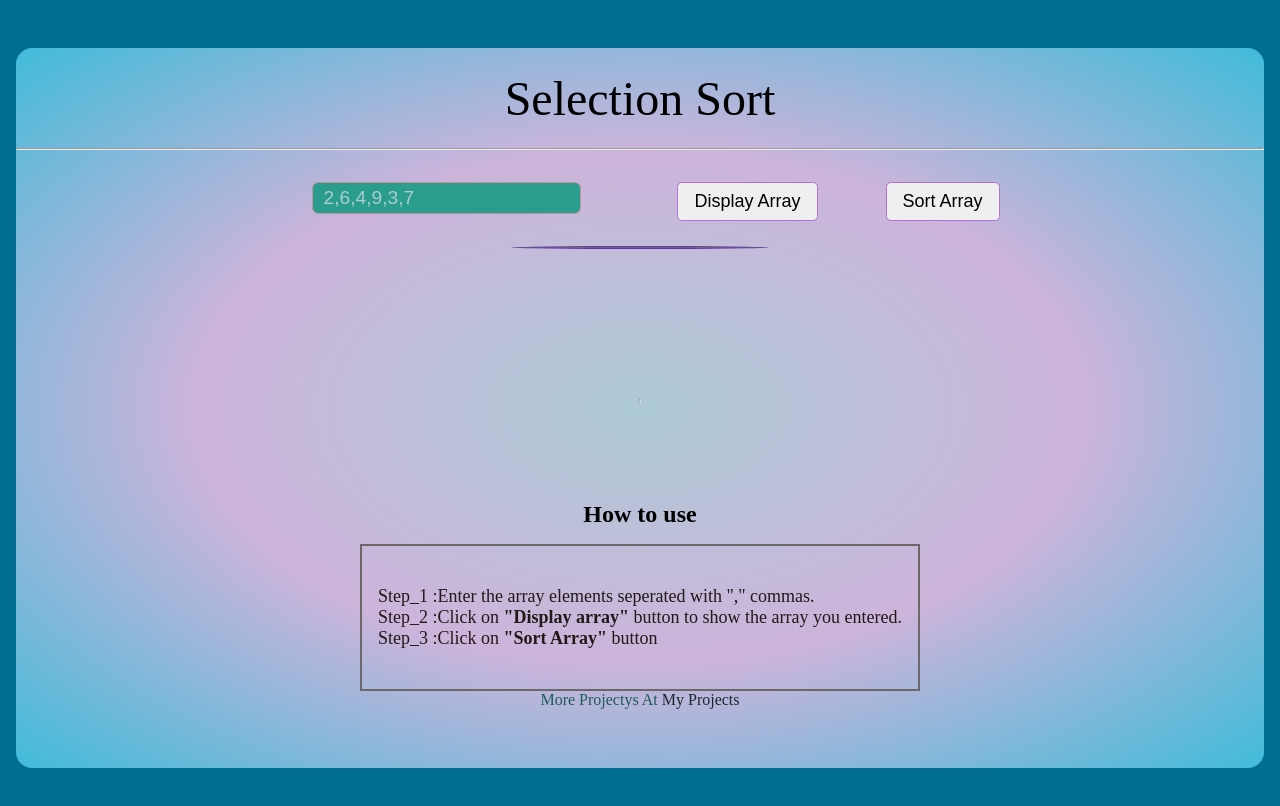
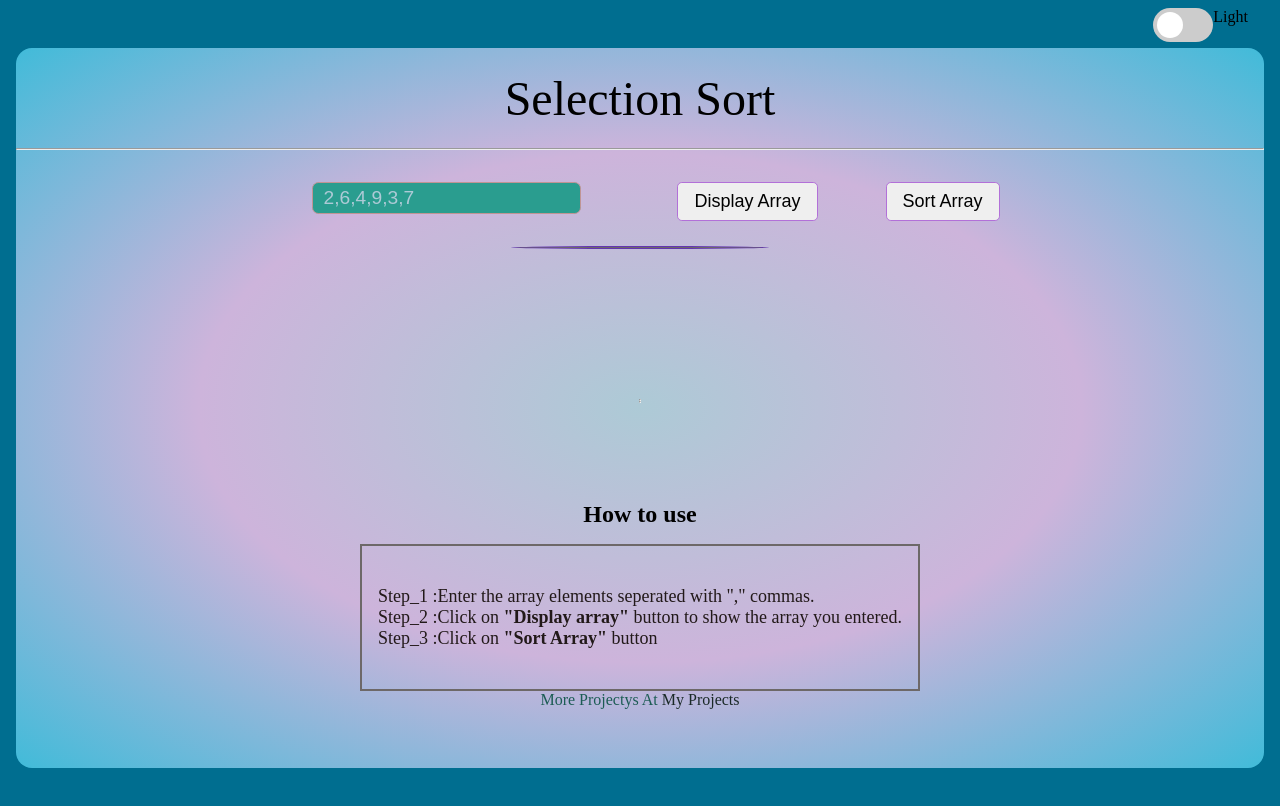
Before and after one commit to sushantsharma08/Sorting-Vizualizer, a plain HTML site: page index.html in a window 1280 px wide. Drawn offline with Linux system fonts and the light colour scheme.

Commit message:
add theme btn

```diff
--- a/index.html
+++ b/index.html
@@ -87,25 +87,30 @@
             border: 1px solid rgba(89, 0, 255, 0.473);
             border-radius: 50%;
         }
-        .info{
+
+        .info {
             display: flex;
             flex-direction: column;
             align-items: center;
             justify-content: center;
         }
-        .steps{
+
+        .steps {
             font-size: large;
             margin-top: 1rem;
             padding: 2.5rem 1rem;
             border: 2px solid #6d6868;
         }
-        .steps span{
-        color: #221919;
+
+        .steps span {
+            color: #221919;
         }
-        a{
-            color:#1a2927;
+
+        a {
+            color: #1a2927;
             text-decoration: inherit;
         }
+
         @media screen and (max-width: 650px) {
             button {
                 margin-top: 20px;
@@ -116,10 +121,87 @@
                 align-items: center;
             }
         }
+        .theme{
+             display: flex;
+             position: absolute;
+             top: -2.5rem;
+             right: 2rem;
+
+        }
+
+        .switch {
+            position: relative;
+            display: inline-block;
+            width: 60px;
+            height: 34px;
+        }
+
+        /* Hide default HTML checkbox */
+        .switch input {
+            opacity: 0;
+            width: 0;
+            height: 0;
+        }
+
+        /* The slider */
+        .slider {
+            position: absolute;
+            cursor: pointer;
+            top: 0;
+            left: 0;
+            right: 0;
+            bottom: 0;
+            background-color: #ccc;
+            -webkit-transition: .4s;
+            transition: .4s;
+        }
+
+        .slider:before {
+            position: absolute;
+            content: "";
+            height: 26px;
+            width: 26px;
+            left: 4px;
+            bottom: 4px;
+            background-color: white;
+            -webkit-transition: .4s;
+            transition: .4s;
+        }
+
+        input:checked+.slider {
+            background-color: #434b52;
+        }
+
+        input:focus+.slider {
+            box-shadow: 0 0 1px #2196F3;
+        }
+
+        input:checked+.slider:before {
+            -webkit-transform: translateX(26px);
+            -ms-transform: translateX(26px);
+            transform: translateX(26px);
+        }
+
+        /* Rounded sliders */
+        .slider.round {
+            border-radius: 34px;
+        }
+
+        .slider.round:before {
+            border-radius: 50%;
+        }
     </style>
 </head>
 
 <body>
+    <div class="theme">
+        <label class="switch">
+            <input type="checkbox">
+            <span class="slider round"></span>
+        </label>
+        <span class="currentTheme">Light</span>
+    </div>
+
     <section class="main">
         <div class="heading" style="font-size: xxx-large;">
             Selection Sort
```
